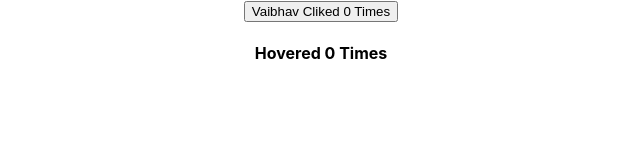
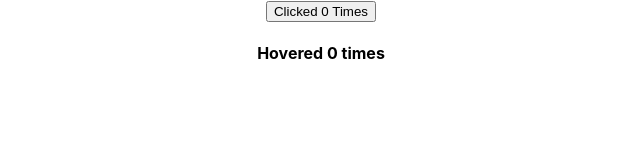
Before and after one commit to mattmc96/CodeEvolution_React, a React (Create React App) app in the folder basic/: page / in a window 1280 px wide. Shown: the top 160 px of the page, without its empty margins (319-959 px from the left). Built offline with nearby package versions, Linux system fonts and the light colour scheme.

Commit message:
renders props

```diff
--- a/basic/src/App.js
+++ b/basic/src/App.js
@@ -20,9 +20,13 @@ import './App.css';
 // import PortalDemo from './components/PortalDemo';
 // import Hero from './components/Hero';
 // import ErrorBoundary from './components/ErrorBoundary';
-import ClickCounter from './components/ClickCounter';
-import HoverCounter from './components/HoverCounter';
+//import ClickCounter from './components/ClickCounter';
+//import HoverCounter from './components/HoverCounter';
+import ClickCounter2 from './components/ClickCounter2';
+import HoverCounter2 from './components/HoverCounter2';
+import CounterProps from './components/CounterProps';
 
+//import User from './components/User';
 
 function App() {
   return (
@@ -78,10 +82,25 @@ function App() {
       <ErrorBoundary>
       <Hero heroName='Joker'/>
       </ErrorBoundary> */}
-
+{/*
       <ClickCounter name= 'Vaibhav'/>
 
-      <HoverCounter/>
+
+
+      <HoverCounter/> */}
+
+      {/* <ClickCounter2/>
+      <HoverCounter2/> */}
+
+{/* <User render= {(isLoggedIn) => isLoggedIn ? 'vaibhav' : 'Guest'}/> */}
+
+      <CounterProps render= {(count, incrementCount) => (
+        <ClickCounter2 count={count} incrementCount={incrementCount}/>
+      )} />
+
+      <CounterProps render= {(count, incrementCount) => (
+        <HoverCounter2 count={count} incrementCount={incrementCount}/>
+      )} />
 
     </div>
   );
--- /dev/null
+++ b/basic/src/components/ClickCounter2.js
@@ -0,0 +1,14 @@
+import React, { Component } from 'react'
+
+class ClickCounter2 extends Component {
+
+        render() {
+        return (
+            <div>
+                    <button onClick={this.props.incrementCount}>Clicked {this.props.count} Times</button>
+            </div>
+        )
+    }
+}
+
+export default ClickCounter2
--- /dev/null
+++ b/basic/src/components/CounterProps.js
@@ -0,0 +1,23 @@
+import React, { Component } from 'react'
+
+class CounterProps extends Component {
+
+    state = { Count: 0 }
+
+    incrementCount = () => {
+        this.setState(prevState => {
+           return { Count: prevState.Count + 1 }
+        })
+    }
+
+
+    render() {
+        return (
+            <div>
+                    {this.props.render(this.state.Count, this.incrementCount)}
+            </div>
+        )
+    }
+}
+
+export default CounterProps
--- /dev/null
+++ b/basic/src/components/HoverCounter2.js
@@ -0,0 +1,14 @@
+import React, { Component } from 'react'
+
+class HoverCounter2 extends Component {
+
+       render() {
+        return (
+            <div>
+                <h4 onMouseOver={this.props.incrementCount}> Hovered {this.props.count} times</h4>
+            </div>
+        )
+    }
+}
+
+export default HoverCounter2
--- /dev/null
+++ b/basic/src/components/User.js
@@ -0,0 +1,13 @@
+import React, { Component } from 'react'
+
+class User extends Component {
+    render() {
+        return (
+            <div>
+                {this.props.render(true)}
+            </div>
+        )
+    }
+}
+
+export default User
```
